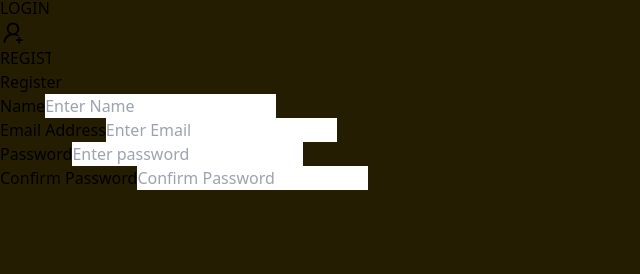
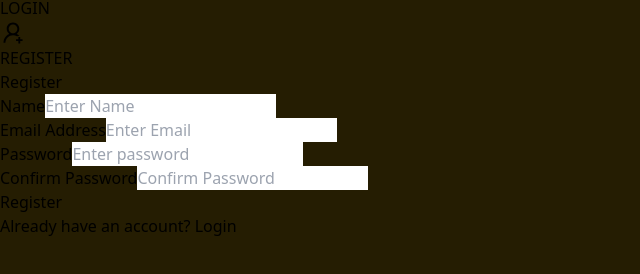
Before and after one commit to UjjwalSilwal/E_Commerce-Project, a React (Vite) app in the folder frontend/: page /register in a window 1280 px wide. Shown: the part 248-522 px from the top of the page, without its empty margins (0-640 px from the left). Built offline with nearby package versions, Linux system fonts and the light colour scheme.

Commit message:
user registered successfully

```diff
--- a/frontend/src/pages/Auth/Register.jsx
+++ b/frontend/src/pages/Auth/Register.jsx
@@ -26,15 +26,33 @@ const Register = () => {
         if (userInfo) {
             navigate(redirect)
         }
-    },[navigate,redirect,userInfo])
+    }, [navigate, redirect, userInfo])
+
+    const submitHandler = async (e) => {
+        e.preventDefault();
+
+        if (password !== confirmPassword) {
+          toast.error("Passwords do not match");
+        } else {
+          try {
+            const res = await register({ username, email, password }).unwrap();
+            dispatch(setCredentials({ ...res }));
+            navigate(redirect);
+            toast.success("User successfully registered");
+          } catch (err) {
+            console.log(err);
+            toast.error(err.data.message);
+          }
+        }
+      };
 
 
   return (
     <section className="pl=[10rem] flex flex-wrap">
-          <div className="mr-[4rem] mt-[5rem] ml-96 ">
+          <div className="mr-[4rem] ml-96">
               <h1 className="mb-4 text-2xl font-semibold text-white">Register</h1>
 
-              <form className="container w-[40rem]">
+              <form onSubmit={submitHandler} className="container w-[40rem]">
 
                   <div className="my-[2rem]">
                       <label htmlFor="name" className="block text-sm font-medium text-white">Name</label>
@@ -60,8 +78,29 @@ const Register = () => {
                       placeholder="Confirm Password" value={confirmPassword} onChange={e=>setConfirmPassword(e.target.value)} />
                   </div>
 
+                  <button
+            disabled={isLoading}
+            type="submit"
+            className="bg-pink-500 text-white px-4 py-2 rounded cursor-pointer my-[1rem]"
+          >
+            {isLoading ? "Registering..." : "Register"}
+                  </button>
+
+            {isLoading && <Loader/>}
+
               </form>
 
+              <div className="mt-4">
+          <p className="text-white">
+            Already have an account?{" "}
+            <Link
+              to={redirect ? `/login?redirect=${redirect}` : "/login"}
+              className="text-pink-500 hover:underline"
+            >
+              Login
+            </Link>
+          </p>
+        </div>
 
           </div>
     </section>
```
